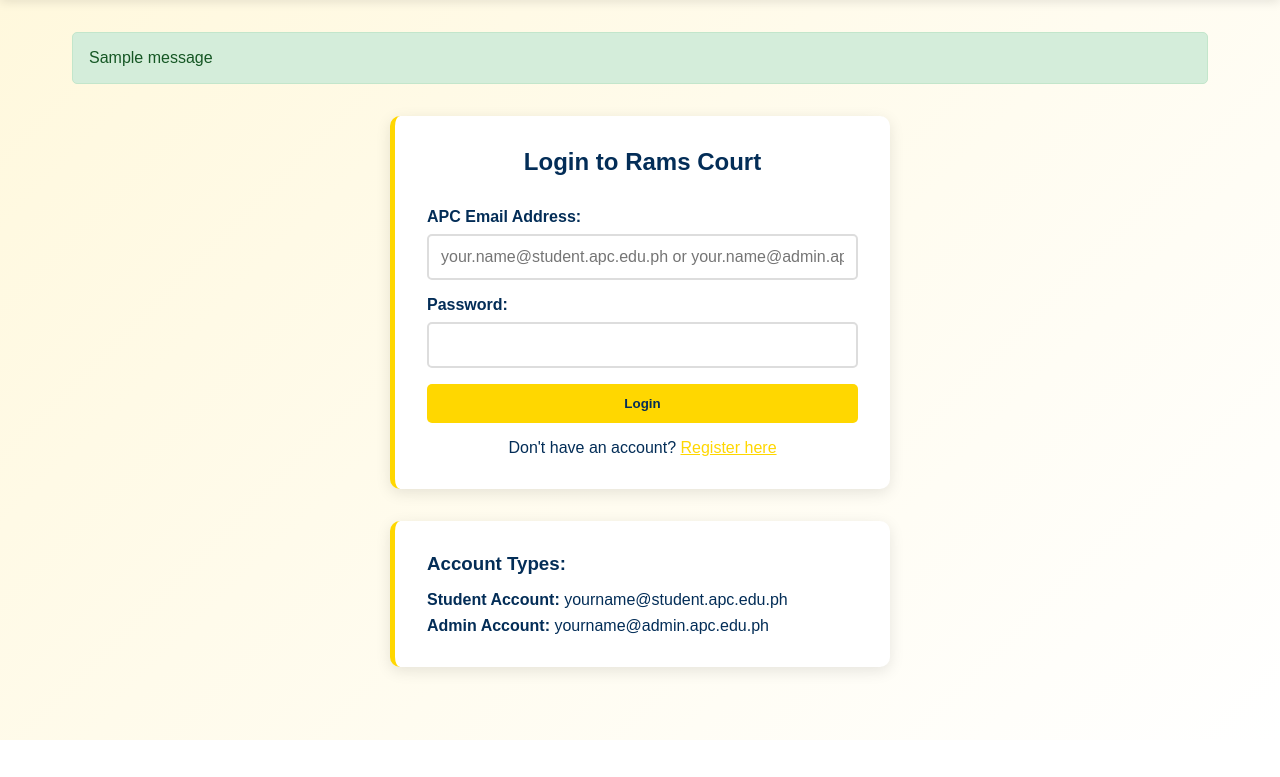
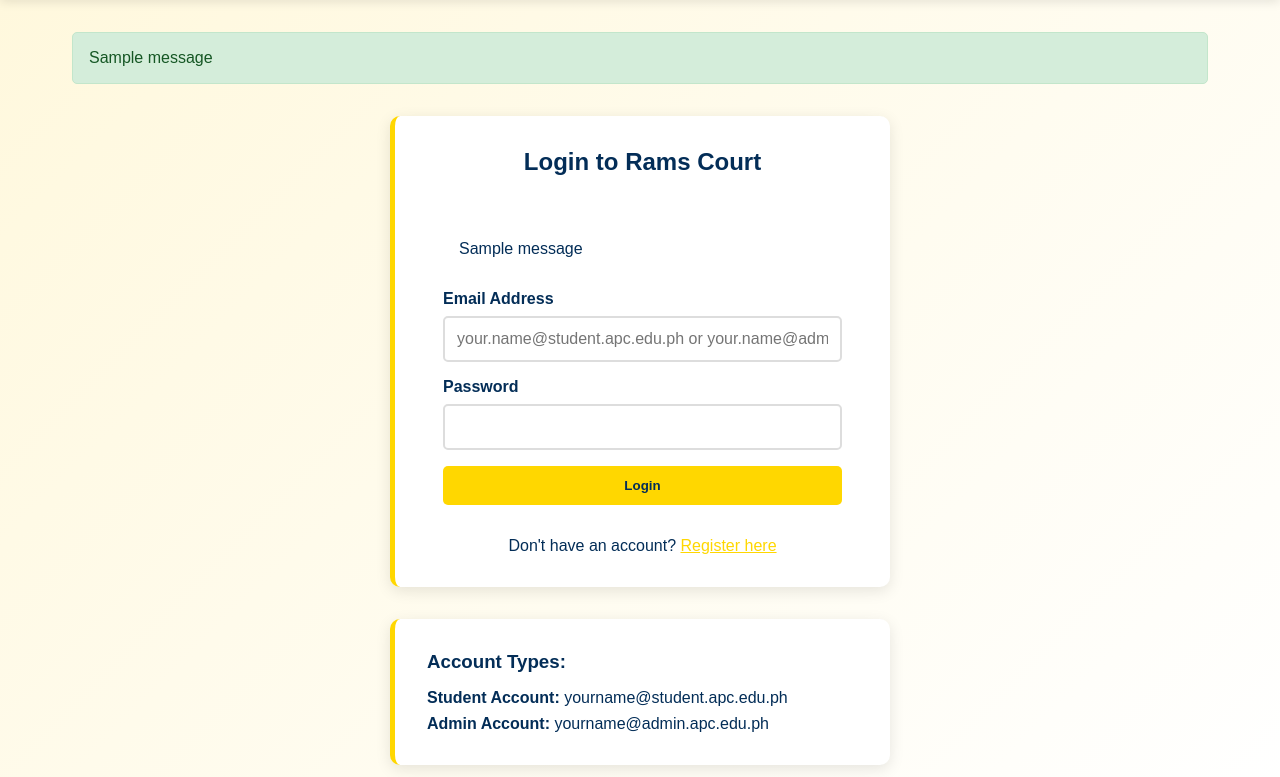
Before and after one commit to crux091/rams-court, a Flask app: page / in a window 1280 px wide. Shown: the part 60-837 px from the top of the page. Before the commit the page ends 800 px from the top, so only its background shows below. Run offline with Flask 3, Linux system fonts and the light colour scheme; tables that the repository leaves empty hold one stand-in row (values such as "Sample post"); one stand-in notice (Sample message) is shown.

Commit message:
fixed the login

```diff
--- a/app.py
+++ b/app.py
@@ -82,6 +82,8 @@
 
 @app.route('/login', methods=['GET', 'POST'])
 def login():
+    print("Session before login:", dict(session))
+
     if request.method == 'POST':
         email = request.form['email']
         password = request.form['password']
@@ -347,5 +349,5 @@
     return redirect(url_for('login'))
 
 if __name__ == '__main__':
-    init_database()
+    # init_database()
     app.run(debug=True)
--- a/templates/login.html
+++ b/templates/login.html
@@ -8,15 +8,24 @@
         Login to Rams Court
     </h2>
 
-    <form method="POST">
+    <form method="POST" action="{{ url_for('login') }}" style="padding: 1rem;">
+        {% with messages = get_flashed_messages() %}
+            {% if messages %}
+                <div class="alert alert-danger" role="alert">
+                    {% for message in messages %}
+                        <p>{{ message }}</p>
+                    {% endfor %}
+                </div>
+            {% endif %}
+        {% endwith %}
         <div class="form-group">
-            <label for="email">APC Email Address:</label>
+            <label for="email">Email Address</label>
             <input type="email" id="email" name="email" required
                    placeholder="your.name@student.apc.edu.ph or your.name@admin.apc.edu.ph">
         </div>
 
         <div class="form-group">
-            <label for="password">Password:</label>
+            <label for="password">Password</label>
             <input type="password" id="password" name="password" required>
         </div>
 
```
